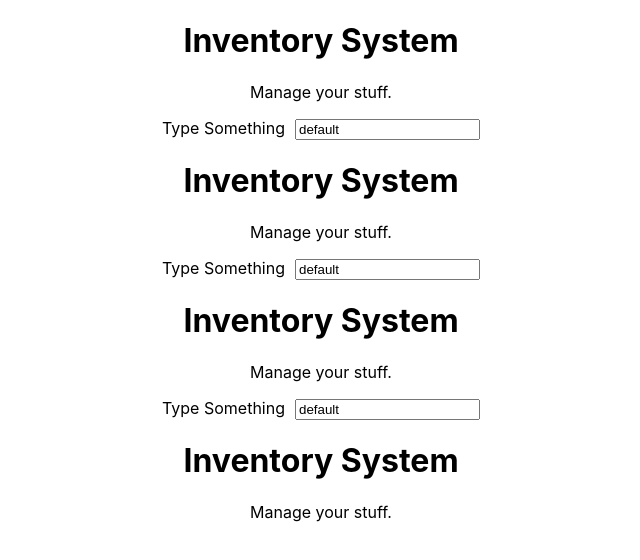
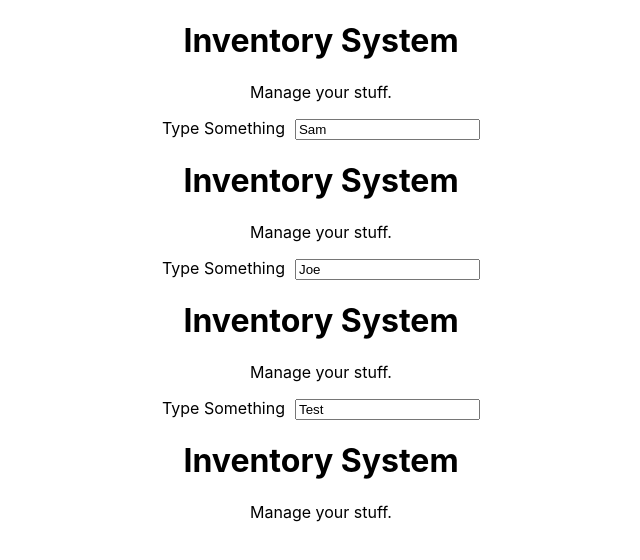
Before and after one commit to DiarmuidSheeran/React-Tutorial-Working, a React (Create React App) app in the folder inventory/: page / in a window 1280 px wide. Shown: the top 560 px of the page, without its empty margins (319-959 px from the left). Built offline with nearby package versions, Linux system fonts and the light colour scheme.

Commit message:
Add props to app.js file

```diff
--- a/inventory/src/App.js
+++ b/inventory/src/App.js
@@ -6,16 +6,16 @@ function App() {
   return (
     <div className="App">
       <Info />
-      <AddItem />
-      <AddItem />
-      <AddItem />
+      <AddItem text="Sam" number={2}/>
+      <AddItem text="Joe" />
+      <AddItem text="Test"/>
     </div>
   );
 }
 
 
-function AddItem() {
-  const value = "default";
+function AddItem(props) {
+  const value = props.text;
   return (
     <div>
       <form>
```
Also changed, not shown: 1 other file (tests, documents, lock files or other folders).
